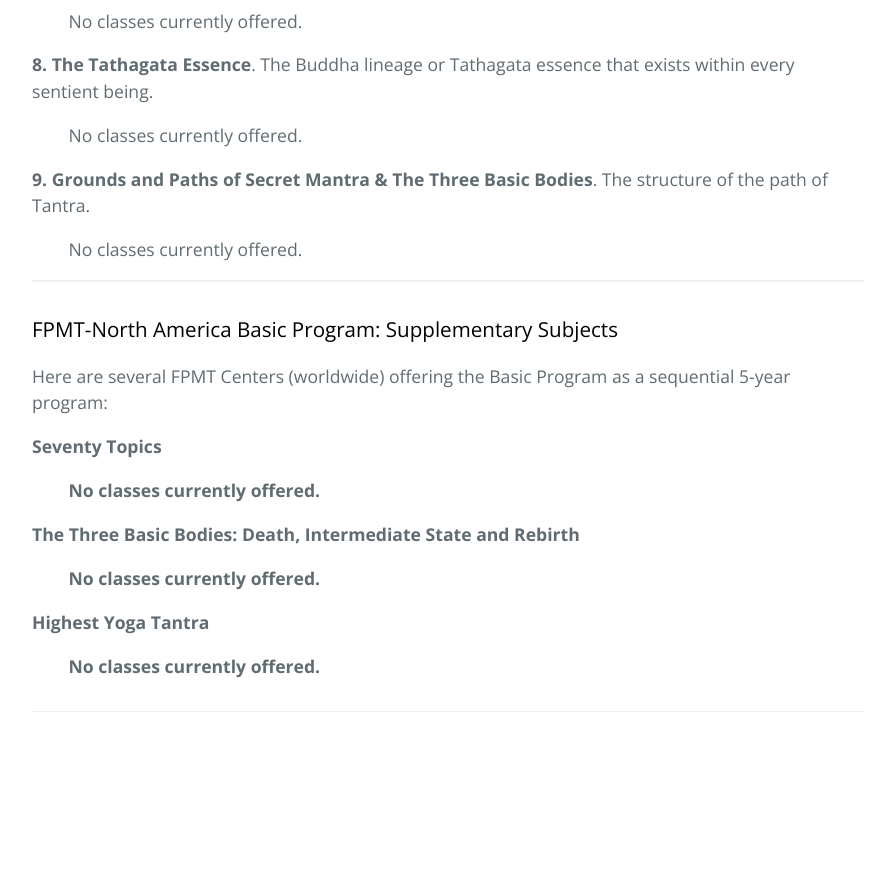
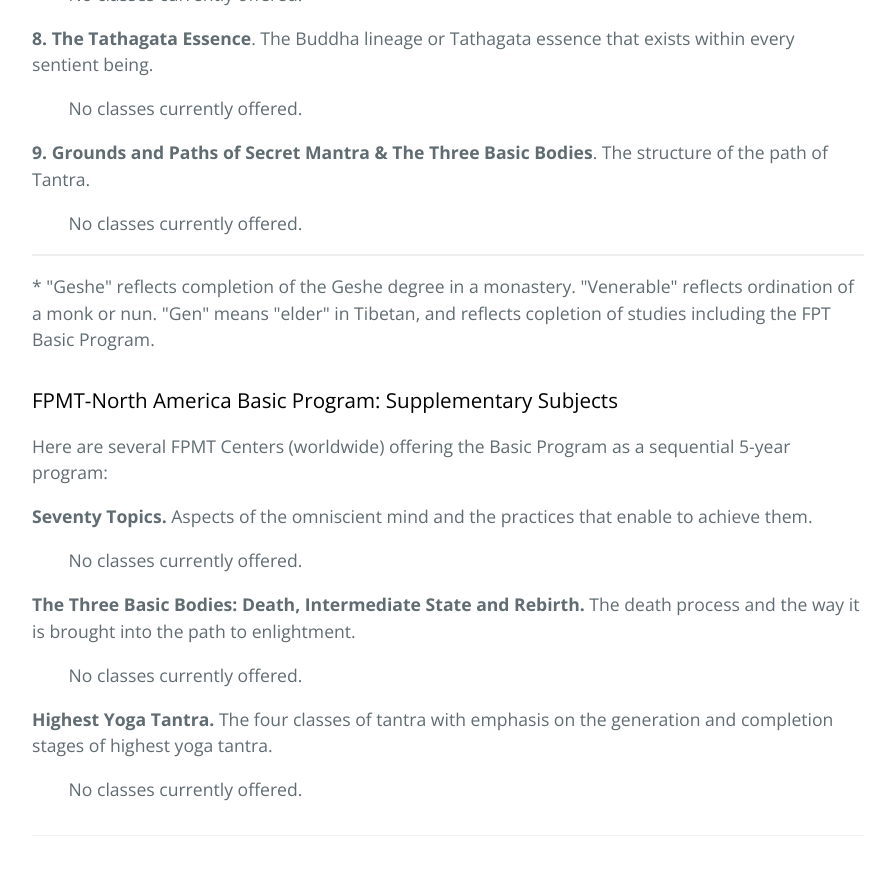
Before and after one commit to lgeorge/lgeorge.github.io, a Jekyll site: the page built from fpmt-na/index.html, in a window 1280 px wide and 900 px high, scrolled down 2369 px. Shown: the top 875 px of the window, without its empty margins (192-1087 px from the left). Built offline with Jekyll 4.4.1, drawn with Linux system fonts in a browser that asks for light colours; before the commit the page ends 3145 px from its top, so only the background shows below that; some of the changed text lies outside the part shown.

Commit message:
Add details per 8/24/21 conv w/Don

```diff
--- a/fpmt-na/index.html
+++ b/fpmt-na/index.html
@@ -19,8 +19,7 @@
 
     <h3 style="text-align:left"; "color: black">FPMT-North America Basic Program Courses</h3>
 
-    <p>The following list is ordered by Basic Program subject. If there is more than one course scheduled, they're listed chronologically within each subject.
-      For questions about enrollment options and certification fulfillment, please contact the Center hosting the course.
+    <p>Courses in the following list are sequenced according to the Basic Program curriculum. For questions about enrollment and certification options, please contact the Center hosting the course.
 
     <p><strong>1. Stages of the Path</strong>. Stages of the Path to Enlightenment of beings of low, middling, and great capacity.</p>
 
@@ -65,7 +64,7 @@
             <th class="has-text-align-center" data-align="center" width="10%">Dates</th>
             <th class="has-text-align-center" data-align="center" width="20%">Program URL</th>
             <th class="has-text-align-center" data-align="center" width="30%">Texts</th>
-            <th class="has-text-align-center" data-align="center" width="30%">Teacher</th>
+            <th class="has-text-align-center" data-align="center" width="30%">Teacher*</th>
           </tr>
     		</thead>
     		<tbody>
@@ -177,19 +176,21 @@
 
     <hr class="wp-block-separator is-style-wide"/>
 
+    <p>* "Geshe" reflects completion of the Geshe degree in a monastery. "Venerable" reflects ordination of a monk or nun. "Gen" means "elder" in Tibetan, and reflects copletion of studies including the FPT Basic Program.</p>
+
     <h3 style="text-align:left"; "color: black">FPMT-North America Basic Program: Supplementary Subjects</h3>
 
     <p>Here are several FPMT Centers (worldwide) offering the Basic Program as a sequential 5-year program:</p>
 
-    <p><strong>Seventy Topics</p>
+    <p><strong>Seventy Topics.</strong> Aspects of the omniscient mind and the practices that enable to achieve them.</p>
 
     <p>&nbsp; &nbsp; &nbsp; &nbsp; No classes currently offered.</p>
 
-    <p><strong>The Three Basic Bodies: Death, Intermediate State and Rebirth</p>
+    <p><strong>The Three Basic Bodies: Death, Intermediate State and Rebirth.</strong> The death process and the way it is brought into the path to enlightment.</p>
 
     <p>&nbsp; &nbsp; &nbsp; &nbsp; No classes currently offered.</p>
 
-    <p><strong>Highest Yoga Tantra</p>
+    <p><strong>Highest Yoga Tantra.</strong> The four classes of tantra with emphasis on the generation and completion stages of highest yoga tantra.</p>
 
     <p>&nbsp; &nbsp; &nbsp; &nbsp; No classes currently offered.</p>
 
```
